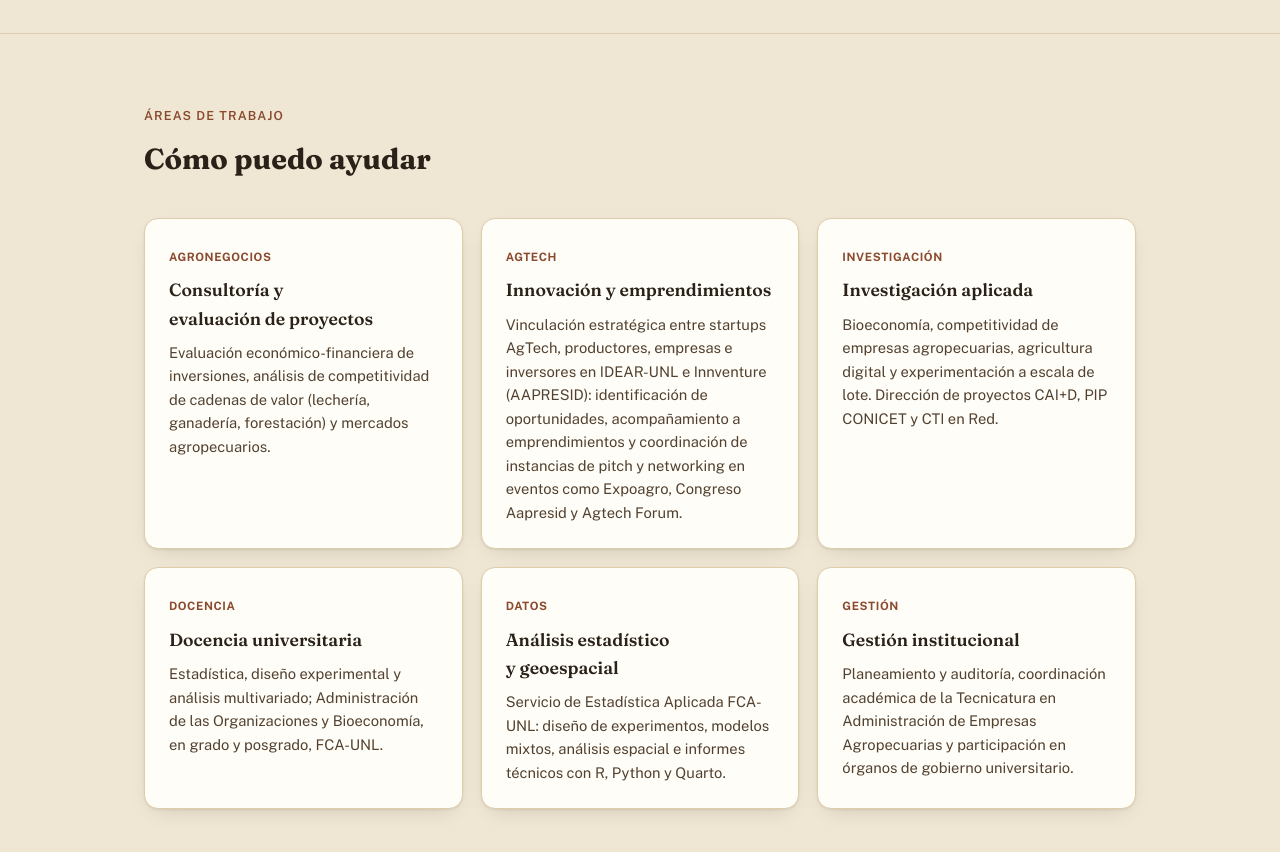
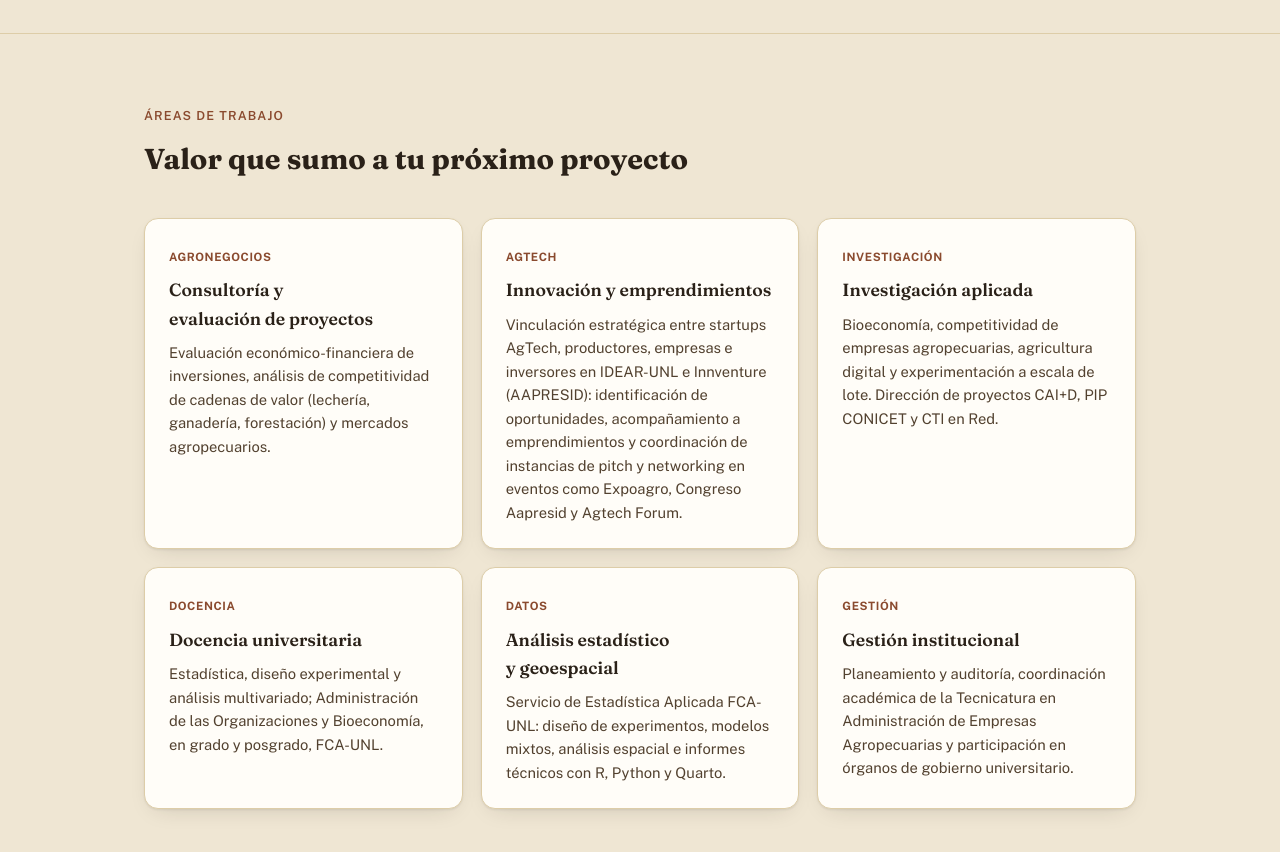
Before and after one commit to pacetta/pacetta.github.io, a plain HTML site: page index.html in a window 1280 px wide. Shown: the part 1740-2592 px from the top of the page. Drawn offline with nearby package versions, Linux system fonts and the light colour scheme.

Commit message:
Cambia el título de Áreas de trabajo a una frase más motivadora
Co-Authored-By: Claude Sonnet 5 <noreply@anthropic.com>
Claude-Session: https://claude.ai/code/session_01HfcTSi8fkddZg3kgHbzLBr

```diff
--- a/index.html
+++ b/index.html
@@ -387,7 +387,7 @@
 <section id="areas">
   <div class="wrap">
     <p class="eyebrow">Áreas de trabajo</p>
-    <h2 style="font-size:1.8rem;">Cómo puedo ayudar</h2>
+    <h2 style="font-size:1.8rem;">Valor que sumo a tu próximo proyecto</h2>
     <div class="areas-grid">
       <div class="area-card">
         <span class="tag">Agronegocios</span>
```
